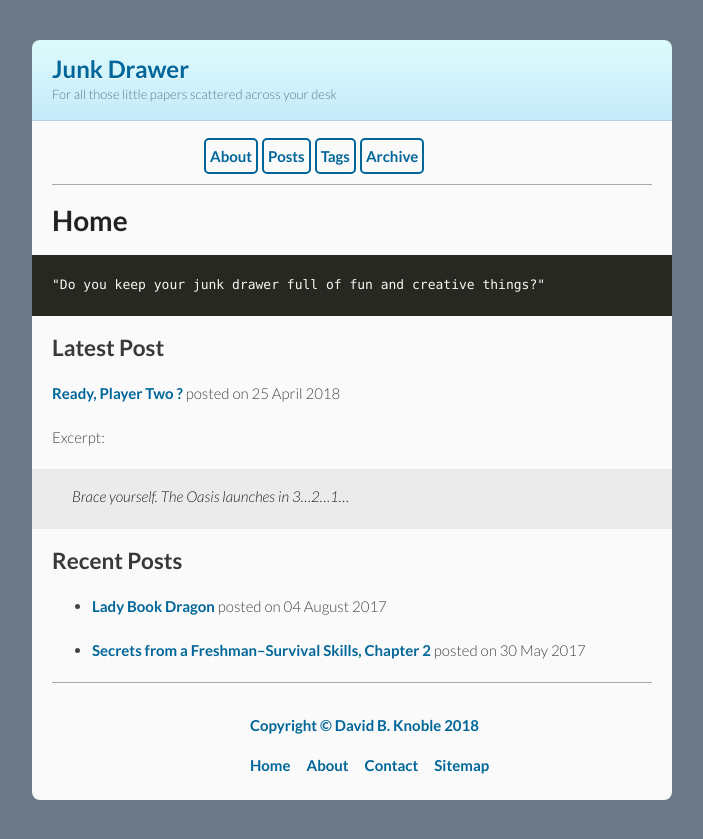
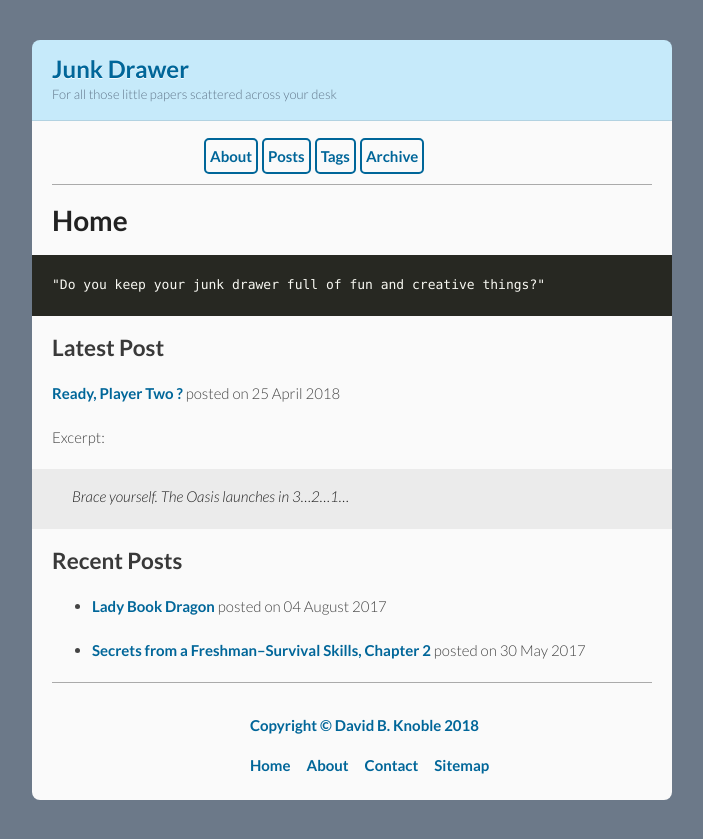
Before and after one commit to benknoble/benknoble.github.io, a Jekyll site: the page built from index.md, in a window 1280 px wide. Shown: the top 839 px of the page, without its empty margins (288-991 px from the left). Built offline with Jekyll 4.4.1, drawn with Linux system fonts in a browser that asks for light colours.

Commit message:
Remove gradient in header

```diff
--- a/assets/css/styles.scss
+++ b/assets/css/styles.scss
@@ -57,12 +57,6 @@
 header {
   border-radius: 8px 8px 0 0;
   background: #C6EAFA;
-  background: -webkit-gradient(linear, 50% 0%, 50% 100%, color-stop(0%, #ddfbfc), color-stop(100%, #c6eafa));
-  background: -webkit-linear-gradient(#ddfbfc, #c6eafa);
-  background: -moz-linear-gradient(#ddfbfc, #c6eafa);
-  background: -o-linear-gradient(#ddfbfc, #c6eafa);
-  background: -ms-linear-gradient(#ddfbfc, #c6eafa);
-  background: linear-gradient(#ddfbfc, #c6eafa);
   position: relative;
   padding: 15px 20px;
   border-bottom: 1px solid #B2D2E1;
```
